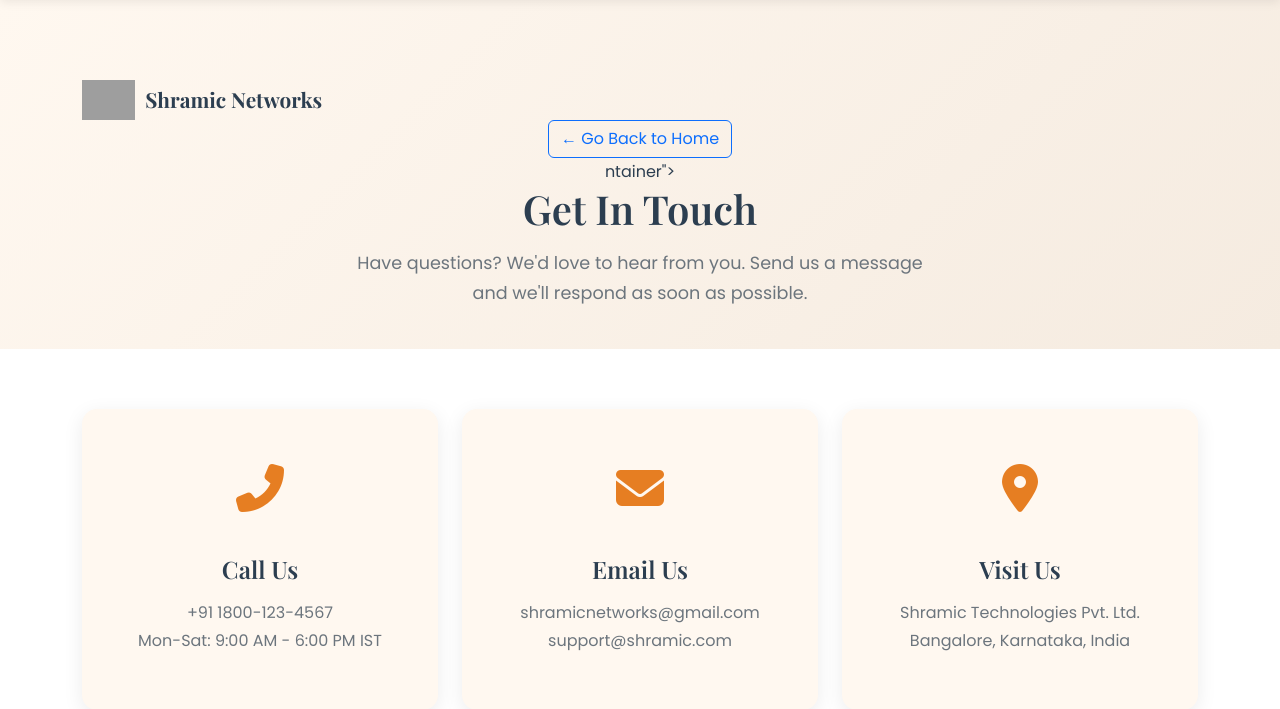
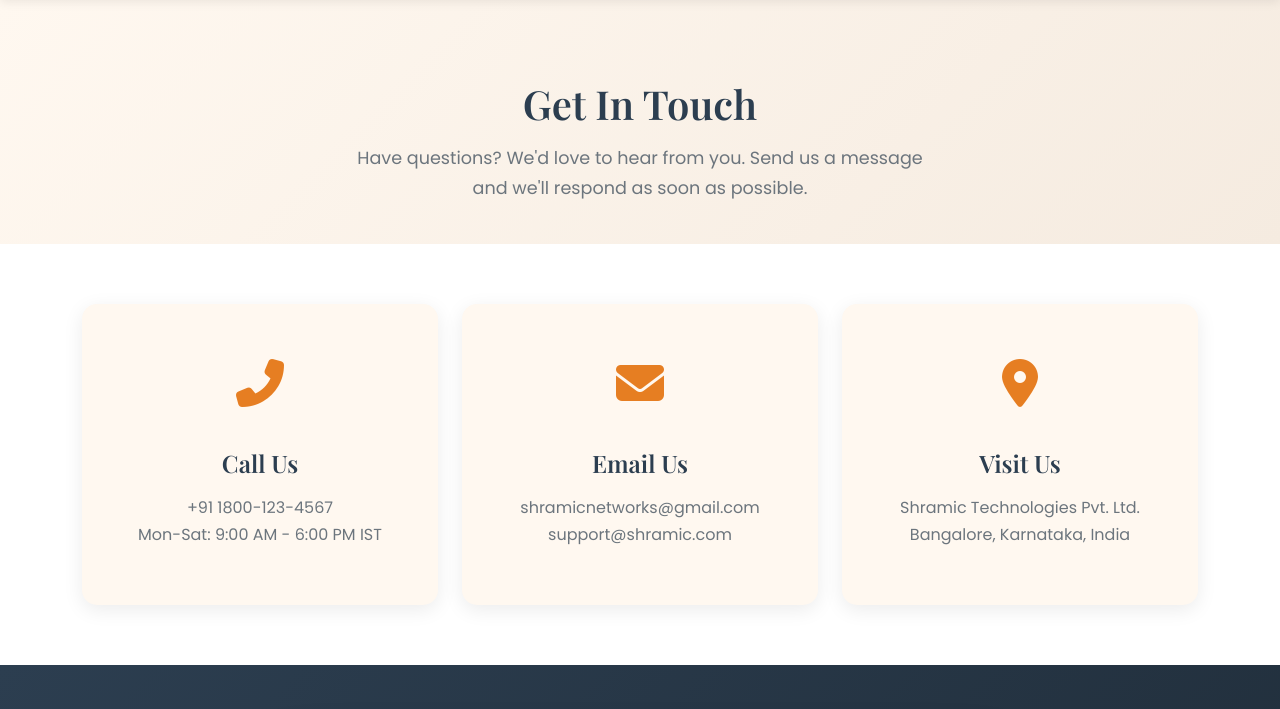
Before and after one commit to saiposhith-ai/Website-Main, a Flask app: page /contact in a window 1280 px wide. Shown: the part 74-783 px from the top of the page. Run offline with Flask 3, Linux system fonts and the light colour scheme; grey boxes are pictures that could not be loaded.

Commit message:
Simple Static website

```diff
--- a/templates/contact.html
+++ b/templates/contact.html
@@ -289,35 +289,14 @@
 
         <!-- Go Back to Home Button -->
         <div class="ms-auto">
-      <a href="/" class="btn btn-outline-primary">
-        ← Go Back to Home
-      </a>
+          <a href="/" class="btn btn-outline-primary"> ← Go Back to Home </a>
         </div>
       </div>
     </nav>
 
-
     <!-- HERO SECTION -->
     <section class="hero">
-      <div class="co<nav class="navbar navbar-expand-lg navbar-light">
       <div class="container">
-    <a class="navbar-brand" href="/">
-      <img
-        src="https://careers.shramic.com/static/img/logo.png"
-        alt="Shramic Logo"
-      />
-      <span>Shramic Networks</span>
-    </a>
-
-    <!-- Go Back to Home Button -->
-    <div class="ms-auto">
-      <a href="/" class="btn btn-outline-primary">
-        ← Go Back to Home
-      </a>
-    </div>
-  </div>
-</nav>
-ntainer">
         <h1 class="hero-title">Get In Touch</h1>
         <p class="hero-text">
           Have questions? We'd love to hear from you. Send us a message and
```
Lines whose indentation alone changed are shown as unchanged.
